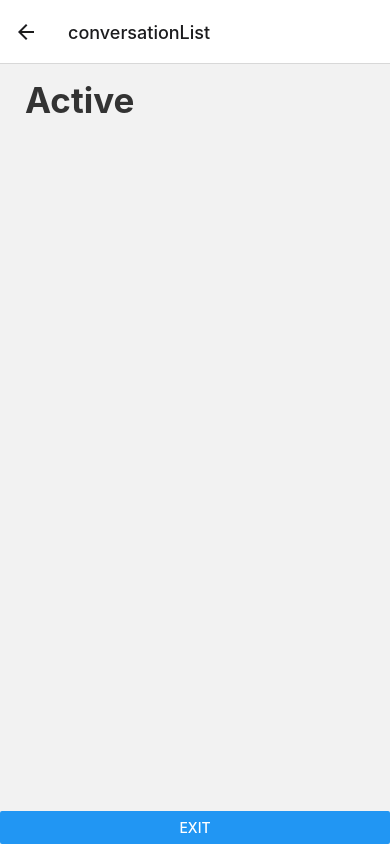
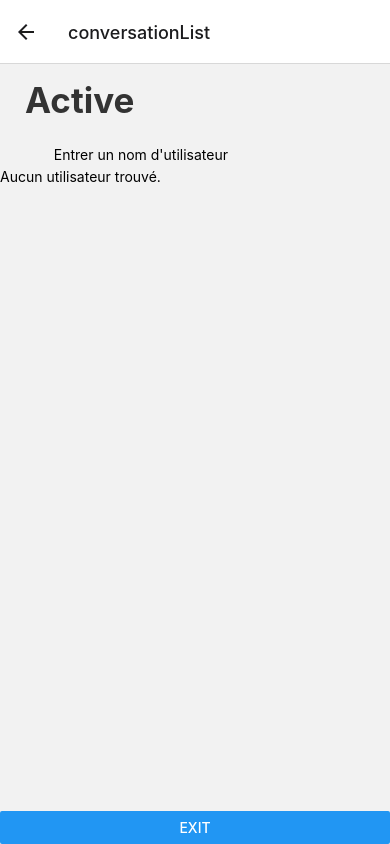
Before and after one commit to Hikyy/App-Chat-React-native, a React Native app: screen /conversationList in a window 390 px wide. Built offline with nearby package versions, Linux system fonts and the light colour scheme.

Commit message:
recherche user

```diff
--- a/src/screen/ConversationListScreen.js
+++ b/src/screen/ConversationListScreen.js
@@ -1,18 +1,70 @@
-import React from 'react';
+import React, {useState} from 'react';
 import {
   Text,
   View,
   Image,
+  TextInput,
   FlatList,
   StyleSheet,
   Button,
   Pressable,
+
 } from 'react-native';
-import {useSelector} from 'react-redux';
+import { jsonApi } from '../helper/jsonApi';
+import {fetchApi} from '../helper/fetch';
+import { useDispatch, useSelector } from 'react-redux';
+import {addUser} from '../store/features/userListSlice';
 
 export default function ConversationListScreen({navigation}) {
-  const conversationList = useSelector(state => state.conversationList);
+  jsonApi.data.attributes = {
+    "Username" :""
+  };
+  const dispatch = useDispatch();
 
+  const [conversationList, setConversationList] = useState(useSelector(state => state.conversationList));
+  const [userList, setUserList] = useState([]);
+
+  async function handleKeyDown(text){
+    console.log(text)
+    setUserList([]);
+
+    if(text.length > 3){
+      jsonApi.data.attributes.Username = text
+      try{
+        setUserList([]);
+
+        let response = await fetchApi('POST', 'get-user', jsonApi);
+        if(response != null){
+          const users = response.map(item => item.data);
+          setUserList(users);
+          console.log("userList => ", userList)
+        }else{
+          setUserList([]);
+
+        }
+      }catch(error){
+        console.error(error)
+      }
+    }
+  }
+
+  const RenderUserList = () => {
+    if (userList.length === 0) {
+      return <Text>Aucun utilisateur trouvé.</Text>;
+    }
+    else{
+
+      return (
+        <View style={researchedUserWrapper}>
+          {userList.map((item) => (
+            <Button onPress={() => navigation.navigate('chats', {id: item.id})} style={researchedUser} title={item.username} key={item.id}></Button>
+          ))}
+        </View>
+      );
+    }
+  };
+
+  console.log("conversation list", conversationList)
   const {
     itemContainerStyle,
     imageStyle,
@@ -23,15 +75,29 @@ export default function ConversationListScreen({navigation}) {
     activeHeadline,
     signInButton,
     textButton,
+    contentMessageText,
+    inputSearch,
+    researchedUser,
+    researchedUserWrapper
   } = styles;
 
   return (
     <View style={{flex: 1}}>
       <Text style={activeHeadline}>Active</Text>
+      <TextInput
+      style={inputSearch}
+        onChangeText={(text) => handleKeyDown(text)}
+        keyboardType="default"
+        placeholder="Entrer un nom d'utilisateur"
+      />
+      {RenderUserList()}
+
       <FlatList
         data={conversationList.conversations}
         renderItem={({item}) => {
           return (
+            <>
+
             <Pressable
               onPress={() => navigation.navigate('chats', {id: 2})}
               title="Go">
@@ -43,7 +109,7 @@ export default function ConversationListScreen({navigation}) {
                 <View style={usernameStyle}>
                   <Text style={usernameText}>{item.receiver_username}</Text>
                   <View>
-                    <Text>{item.message}</Text>
+                    <Text style={contentMessageText}>{item.message}</Text>
                   </View>
                   <Text style={loggedInText}>Logged inn {Date()}</Text>
                 </View>
@@ -54,6 +120,7 @@ export default function ConversationListScreen({navigation}) {
                 />
               </View>
             </Pressable>
+            </>
           );
         }}
       />
@@ -140,4 +207,42 @@ const styles = StyleSheet.create({
     fontWeight: 'bold',
     fontSize: 18,
   },
+  contentMessageText: {
+    marginLeft: 20,
+    fontSize: 14
+  },
+  inputSearch: {
+    border: 0,
+    borderBottomWidth: 2,
+    borderLeftWidth: 1,
+    borderRightWidth: 1,
+    borderTopWidth: 1,
+    padding: 5,
+    borderBottomColor: 'black',
+    marginTop: 10 ,
+    marginLeft: 'auto',
+    marginRight: 'auto',
+    display: 'block',
+    width: "75%",
+  },
+  researchedUser: {
+    marginTop: 5,
+    marginBottom: 5,
+    padding: 5,
+    marginLeft: "auto",
+    marginRight: "auto",
+    display: "block",
+    color: "gray",
+    borderBottomWidth: 1,
+    width: "100%",
+    textAlign: "center",
+    backgroundColor: "transparent !important",
+    color: "transparent"
+  },
+  researchedUserWrapper: {
+    width: "75%",
+    display: "block",
+    marginLeft: "auto",
+    marginRight: "auto",
+  }
 });
```
